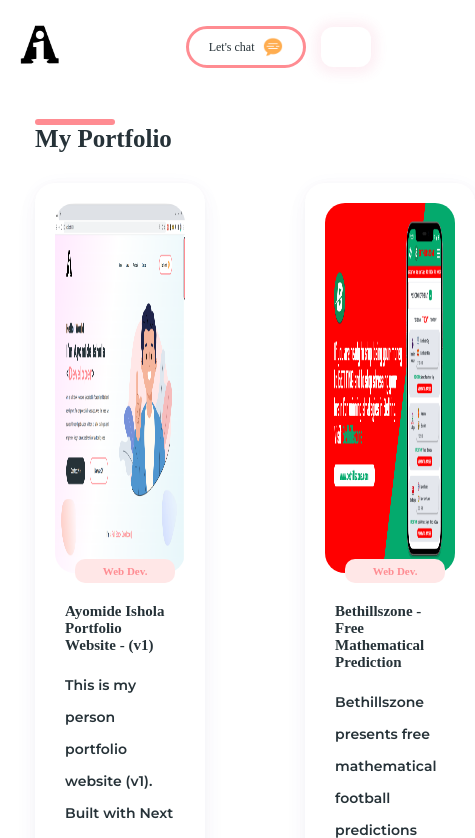
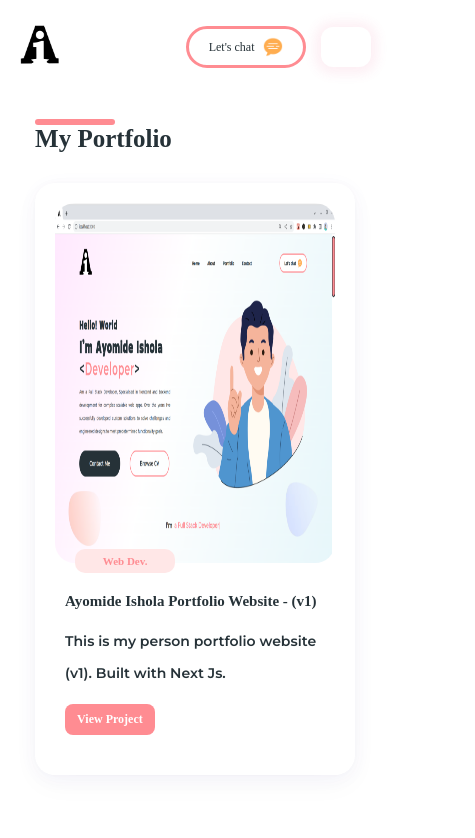
Before and after one commit to Ay4codes/portfolio-v1, a Next.js app: page /portfolio in a window 390 px wide. Shown: the top 838 px of the page, 475 px wide, since content can reach past the window. Built offline with nearby package versions, Linux system fonts and the light colour scheme; no server answers; some icons are missing; a web font is replaced by a local one.

Commit message:
Portfolio Page Projects

```diff
--- a/styles/portfolio.css
+++ b/styles/portfolio.css
@@ -12,3 +12,27 @@
 .project-wrapper {
     max-height: none;
 }
+
+@media (max-width: 1150px) {
+    .portfolio-head-inner-wrapper {
+        column-gap: 30px;
+    }
+    .project-img-wrapper img {
+        height: 270px;
+    }
+}
+
+@media (max-width: 910px) {
+    .project-img-wrapper img {
+        height: 200px;
+    }
+}
+
+@media (max-width: 870px) {
+    .portfolio-head-inner-wrapper {
+        grid-template-columns: 1fr;
+    }
+    .project-img-wrapper img {
+        height: 360px;
+    }
+}
```
